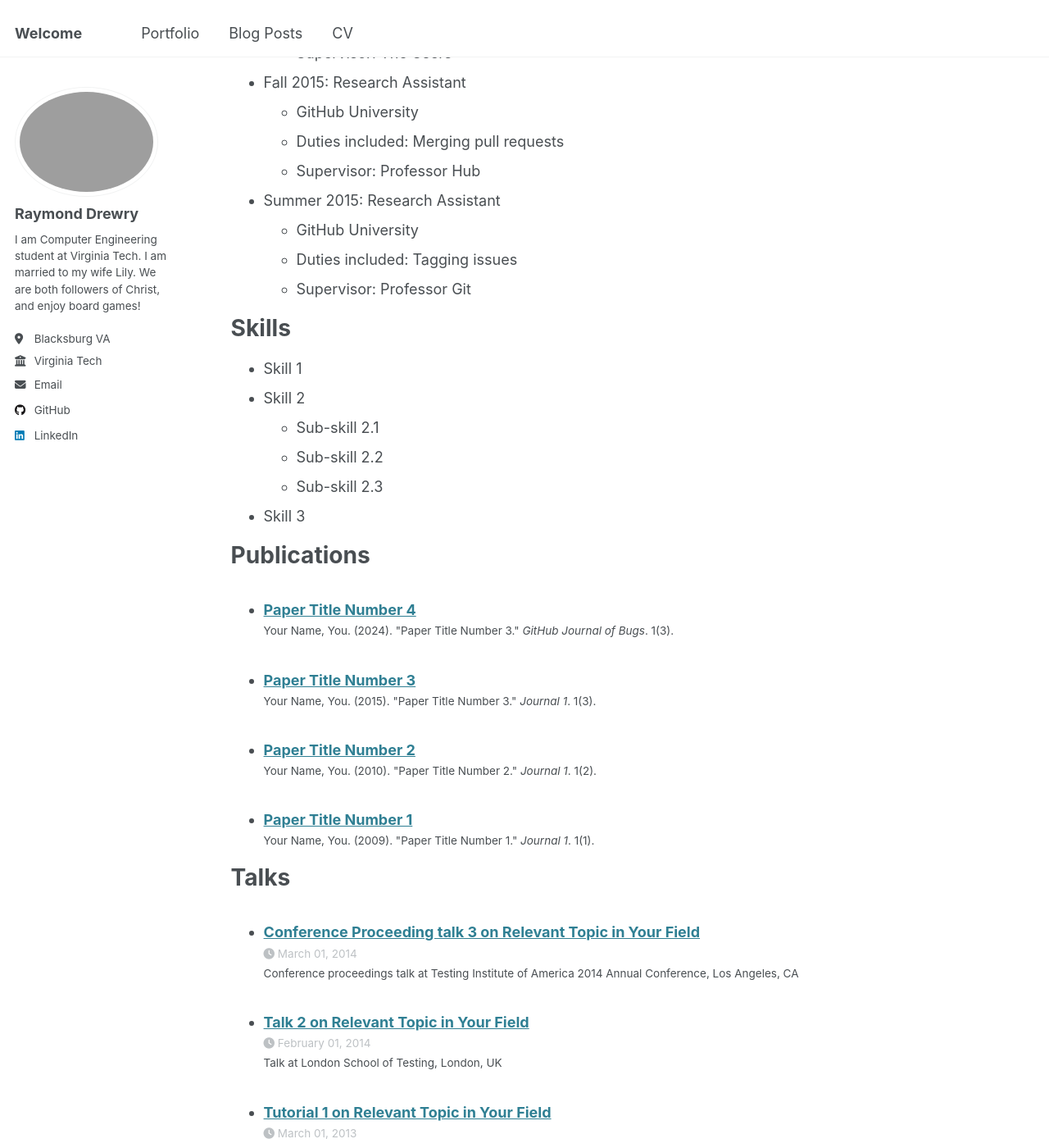
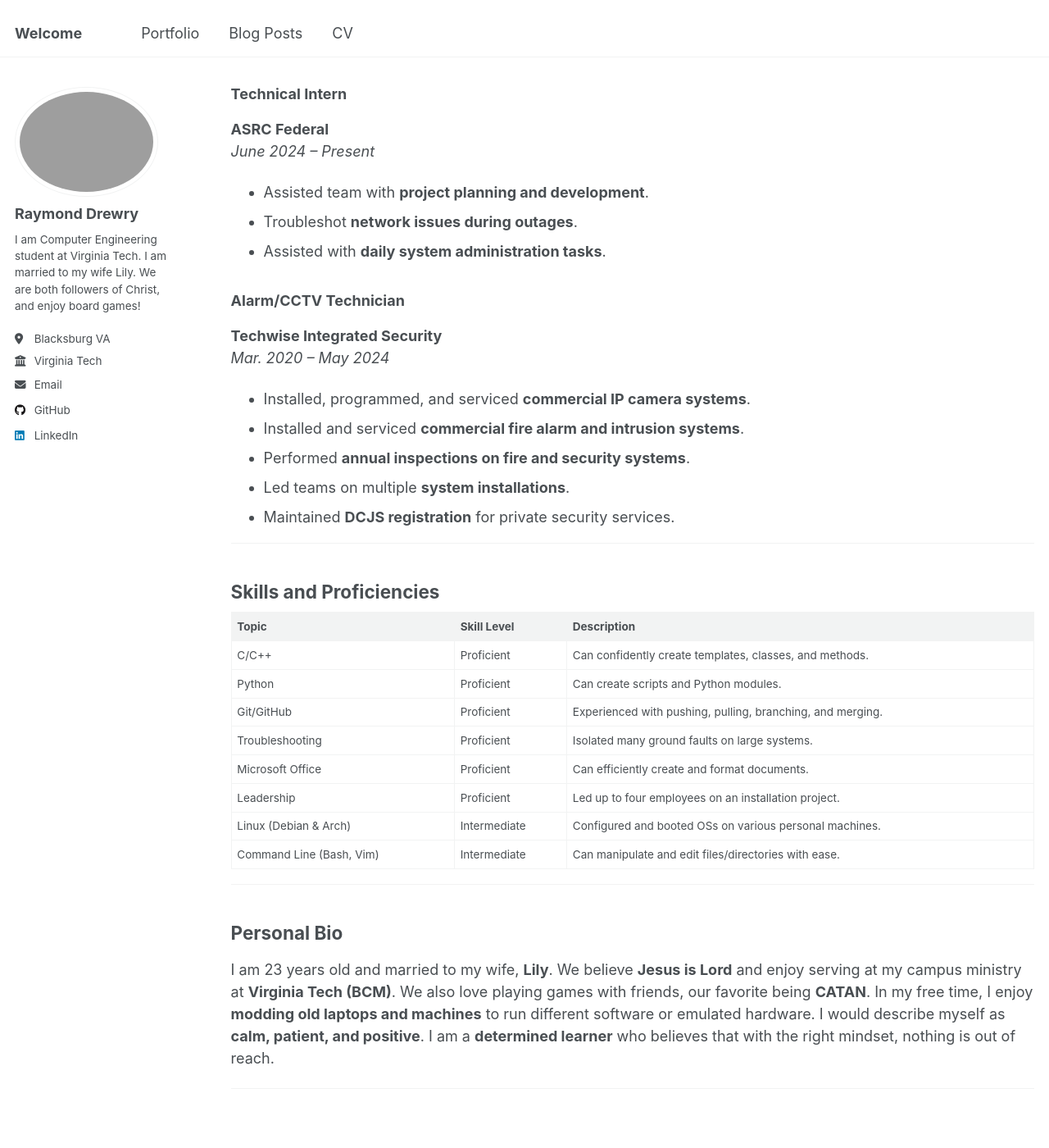
Before and after one commit to raymonddrewry/raymonddrewry.github.io, a Jekyll site: the page built from _pages/cv.md, in a window 1280 px wide and 1400 px high, scrolled down 426 px. Shown: the whole window at 82% size. Built offline with Jekyll 4.4.1, drawn with Linux system fonts in a browser that asks for light colours; some of the changed text lies outside the part shown.

Commit message:
added CV

```diff
--- a/_pages/cv.md
+++ b/_pages/cv.md
@@ -9,56 +9,53 @@
 
 {% include base_path %}
 
-Education
-======
-* Ph.D in Version Control Theory, GitHub University, 2018 (expected)
-* M.S. in Jekyll, GitHub University, 2014
-* B.S. in GitHub, GitHub University, 2012
 
-Work experience
-======
-* Spring 2024: Academic Pages Collaborator
-  * GitHub University
-  * Duties includes: Updates and improvements to template
-  * Supervisor: The Users
 
-* Fall 2015: Research Assistant
-  * GitHub University
-  * Duties included: Merging pull requests
-  * Supervisor: Professor Hub
 
-* Summer 2015: Research Assistant
-  * GitHub University
-  * Duties included: Tagging issues
-  * Supervisor: Professor Git
+## Experience
 
-Skills
-======
-* Skill 1
-* Skill 2
-  * Sub-skill 2.1
-  * Sub-skill 2.2
-  * Sub-skill 2.3
-* Skill 3
+### **Computer Engineering Senior**
+**Virginia Tech**
+*Aug. 2021 – Present*
+- Strong understanding of **computer networking**.
+- Programmed projects using **C, C++, and Python**.
+- Built an **IR radio teletype transmitter**.
+- Knowledgeable in **computer architecture** and **bare-metal programming**.
 
-Publications
-======
-  <ul>{% for post in site.publications reversed %}
-    {% include archive-single-cv.html %}
-  {% endfor %}</ul>
+### **Technical Intern**
+**ASRC Federal**
+*June 2024 – Present*
+- Assisted team with **project planning and development**.
+- Troubleshot **network issues during outages**.
+- Assisted with **daily system administration tasks**.
 
-Talks
-======
-  <ul>{% for post in site.talks reversed %}
-    {% include archive-single-talk-cv.html  %}
-  {% endfor %}</ul>
+### **Alarm/CCTV Technician**
+**Techwise Integrated Security**
+*Mar. 2020 – May 2024*
+- Installed, programmed, and serviced **commercial IP camera systems**.
+- Installed and serviced **commercial fire alarm and intrusion systems**.
+- Performed **annual inspections on fire and security systems**.
+- Led teams on multiple **system installations**.
+- Maintained **DCJS registration** for private security services.
 
-Teaching
-======
-  <ul>{% for post in site.teaching reversed %}
-    {% include archive-single-cv.html %}
-  {% endfor %}</ul>
+---
 
-Service and leadership
-======
-* Currently signed in to 43 different slack teams
+## Skills and Proficiencies
+
+| **Topic**           | **Skill Level** | **Description**  |
+|---------------------|----------------|-----------------|
+| C/C++              | Proficient      | Can confidently create templates, classes, and methods. |
+| Python             | Proficient      | Can create scripts and Python modules. |
+| Git/GitHub         | Proficient      | Experienced with pushing, pulling, branching, and merging. |
+| Troubleshooting    | Proficient      | Isolated many ground faults on large systems. |
+| Microsoft Office   | Proficient      | Can efficiently create and format documents. |
+| Leadership         | Proficient      | Led up to four employees on an installation project. |
+| Linux (Debian & Arch) | Intermediate | Configured and booted OSs on various personal machines. |
+| Command Line (Bash, Vim) | Intermediate | Can manipulate and edit files/directories with ease. |
+
+---
+
+## Personal Bio
+I am 23 years old and married to my wife, **Lily**. We believe **Jesus is Lord** and enjoy serving at my campus ministry at **Virginia Tech (BCM)**. We also love playing games with friends, our favorite being **CATAN**. In my free time, I enjoy **modding old laptops and machines** to run different software or emulated hardware. I would describe myself as **calm, patient, and positive**. I am a **determined learner** who believes that with the right mindset, nothing is out of reach.
+
+---
```
